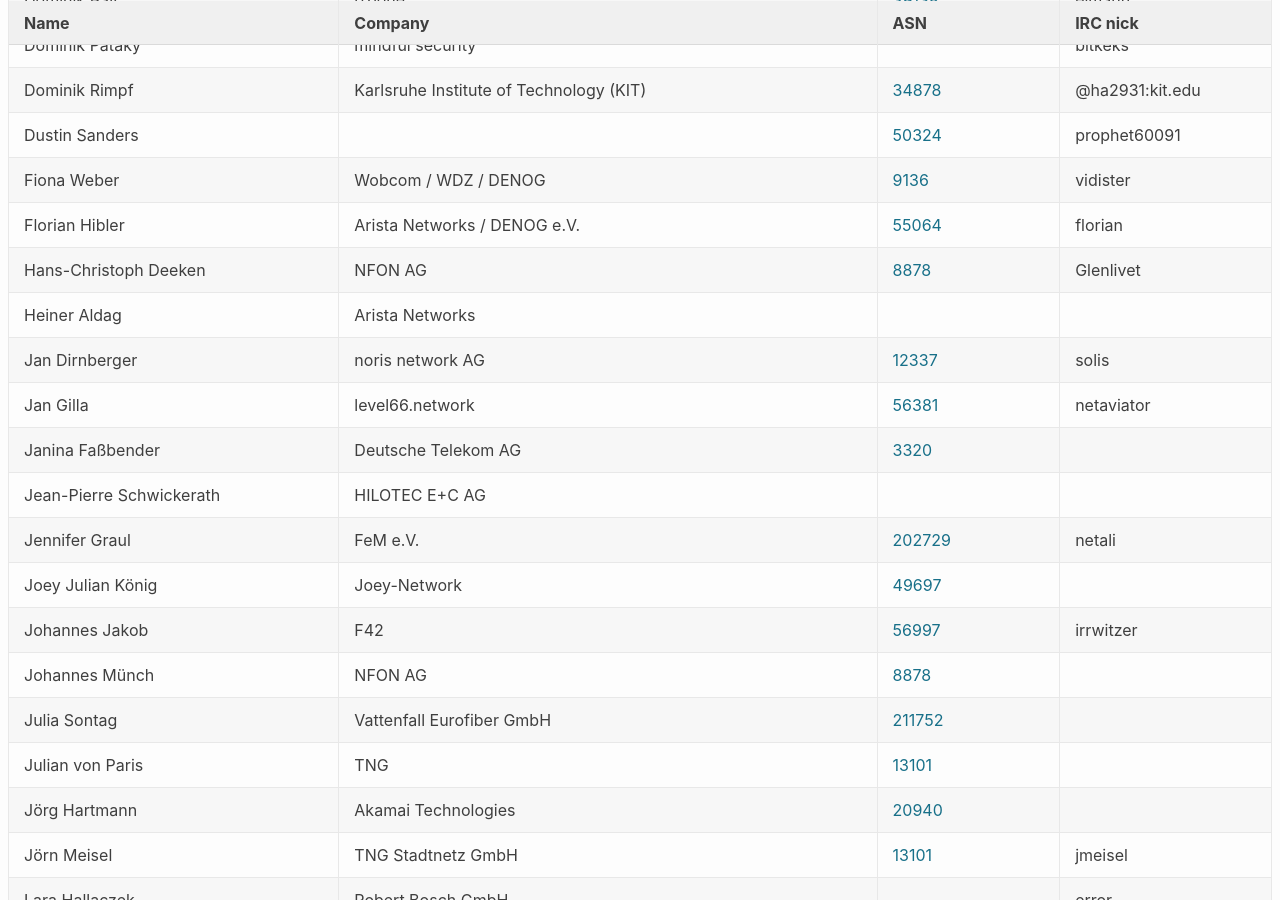
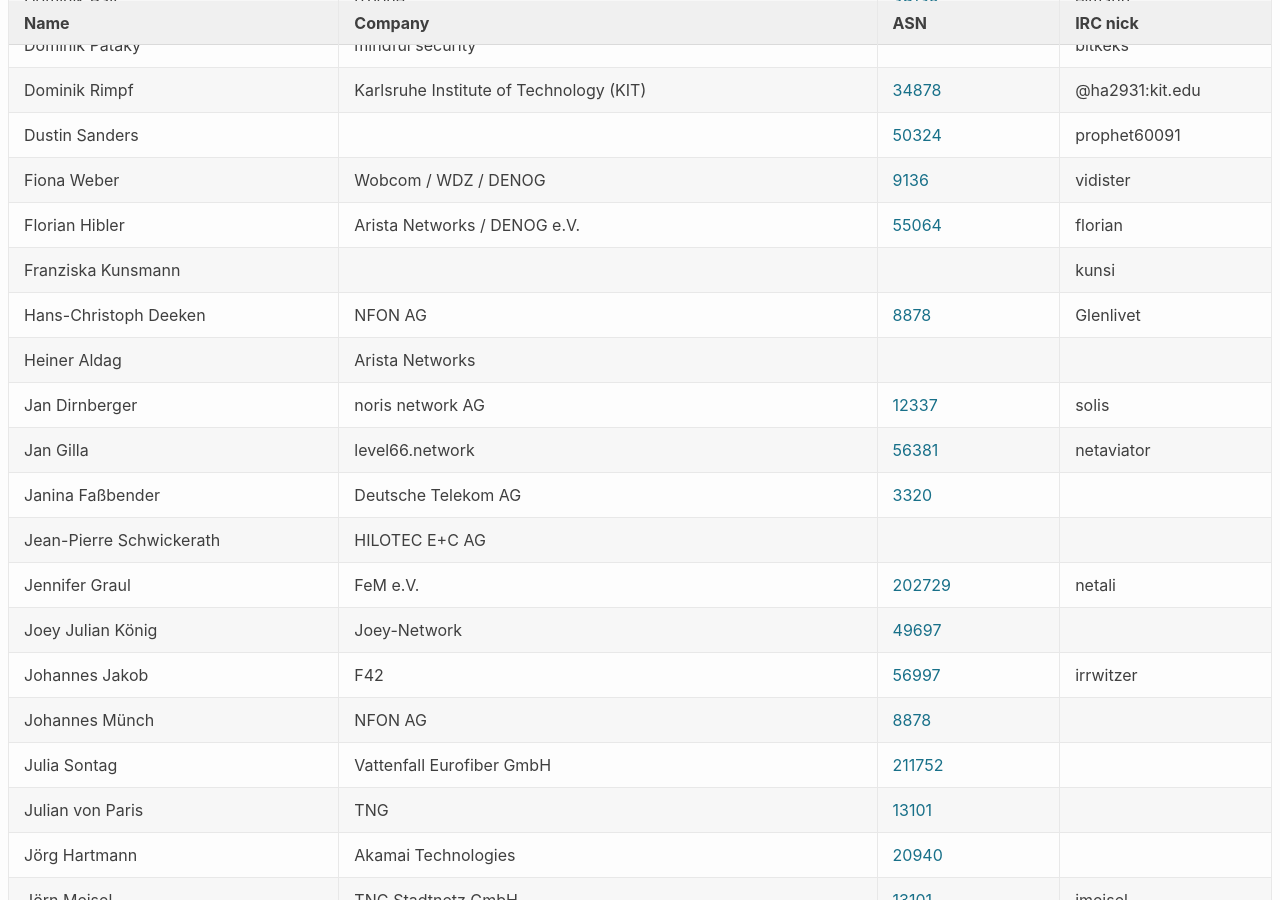
Before and after one commit to denog/pretix-attendeelist, a Jekyll site: the page built from denog15/index.md, in a window 1280 px wide and 900 px high, scrolled down 1324 px. Built offline with Jekyll 4.4.1, drawn with Linux system fonts in a browser that asks for light colours.

Commit message:
Latest data: Sat Aug 26 15:48:04 UTC 2023

```diff
--- a/_data/attendees_denog15_onsite.json
+++ b/_data/attendees_denog15_onsite.json
@@ -184,6 +184,12 @@
     "company": "Arista Networks / DENOG e.V.",
     "irc": "florian",
     "asn": "55064"
+  },
+  {
+    "name": "Franziska Kunsmann",
+    "company": null,
+    "irc": "kunsi",
+    "asn": null
   },
   {
     "name": "Hans-Christoph Deeken",
```
